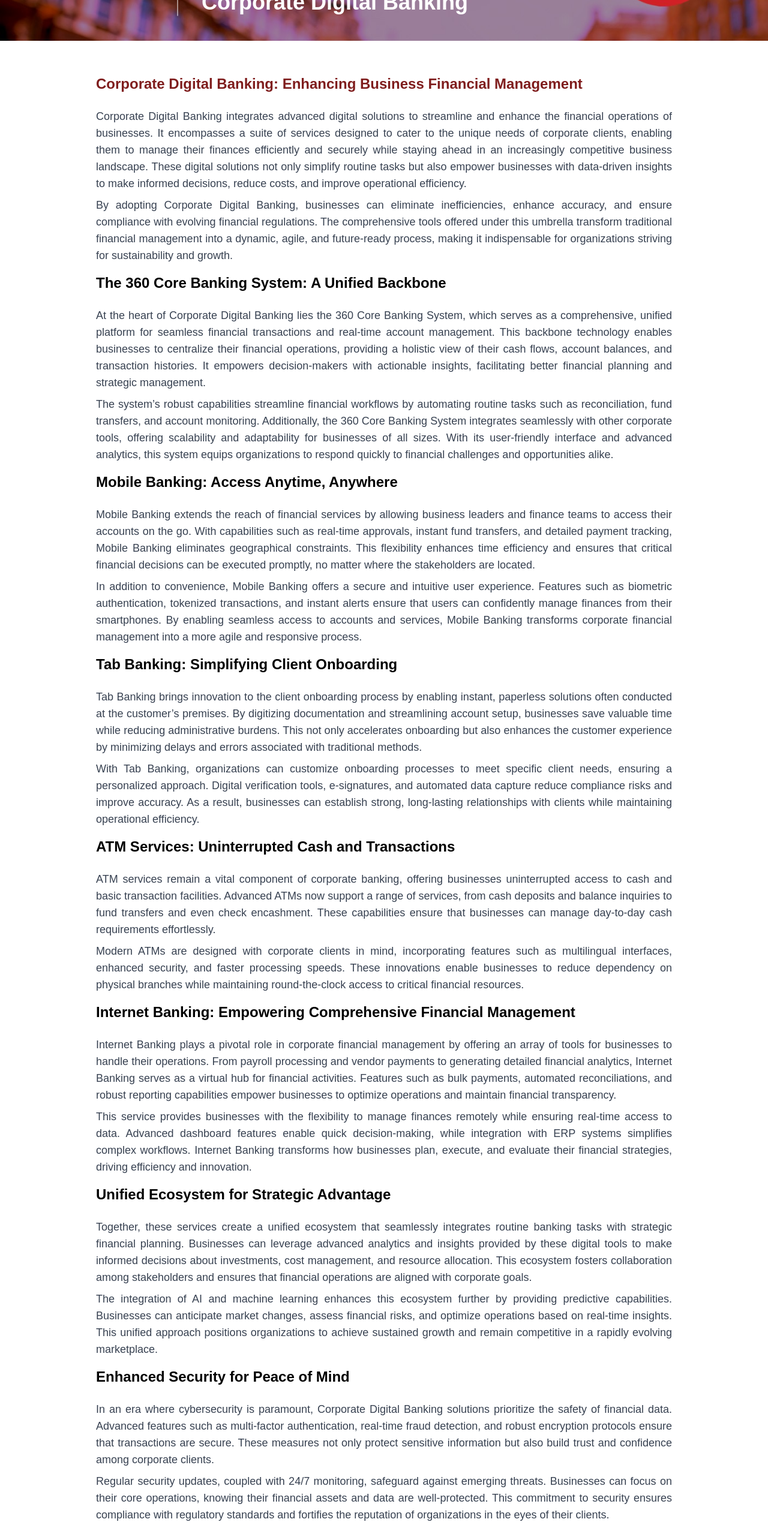
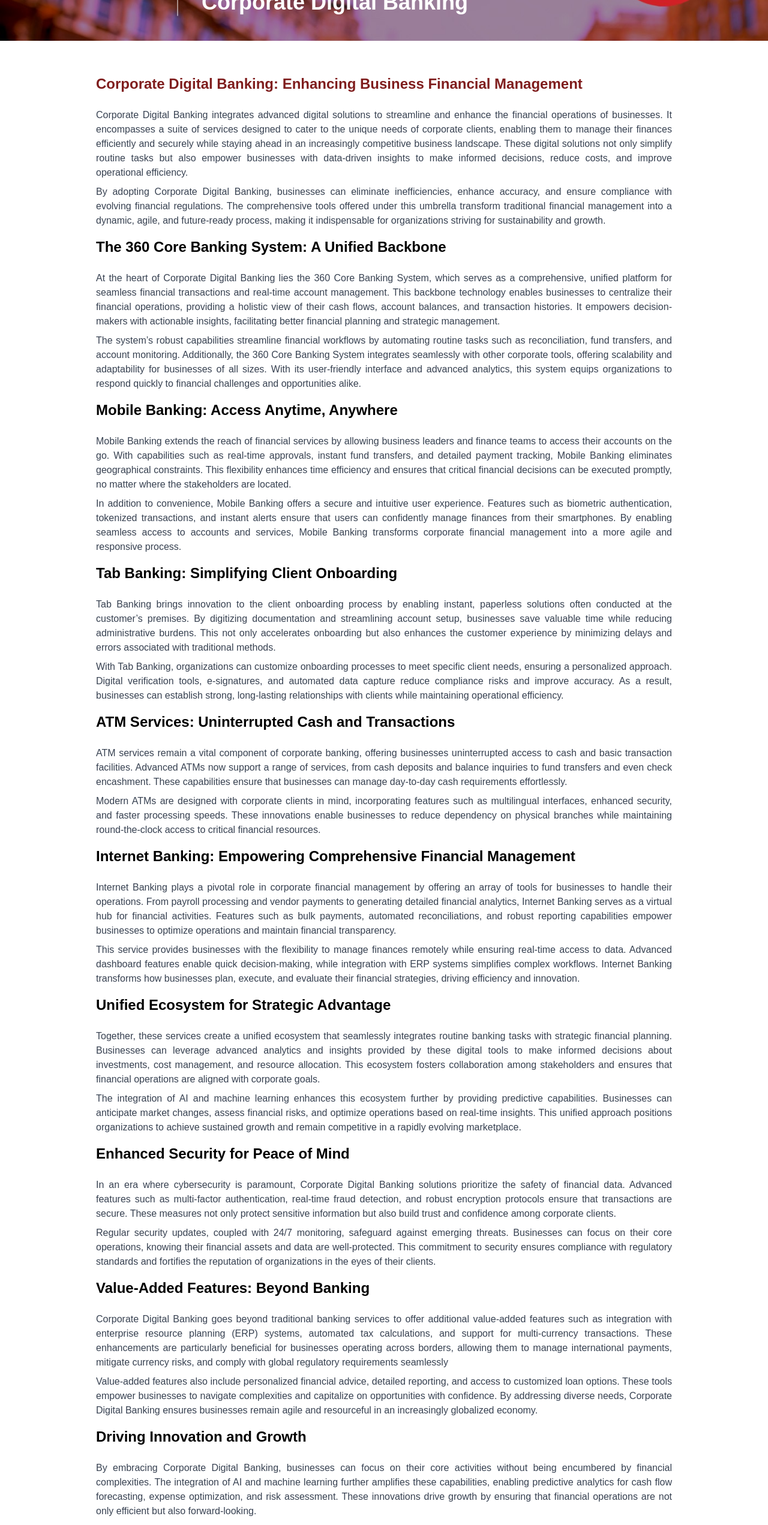
Before and after one commit to Anishp310/Sql-landing-page, a React (Vite) app in the folder client/: page /digital_banking in a window 1280 px wide. Shown: the part 234-2777 px from the top of the page at 60% size. Built offline with nearby package versions, Linux system fonts and the light colour scheme.

Commit message:
backend fixed

```diff
--- a/client/src/Admin/demo/DemoList.jsx
+++ b/client/src/Admin/demo/DemoList.jsx
@@ -36,11 +36,13 @@ const DemoList = () => {
   const handleDeleteClick = async (itemId) => {
     try {
       await fetch(`${SummaryApi.deleteAllDemo.url}/${itemId}`, {
+        method: 'DELETE',
         headers: {
+          'Content-Type': 'application/json',
           Authorization: `Bearer ${token}`,
         },
-        method: 'DELETE',
       });
+
       setDemo(demo.filter((item) => item.demo_id !== itemId));
       toast.success("Deleted Successfully");
     } catch (error) {
--- a/client/src/components/business/Pages/Atm.jsx
+++ b/client/src/components/business/Pages/Atm.jsx
@@ -28,7 +28,7 @@ const Atm = () => {
             <h2 className="mb-2 text-lg font-semibold text-red-900 md:mb-6 lg:text-2xl md:text-xl">
               ATM: Convenient Self-Service Banking
             </h2>
-            <div className="text-sm text-justify text-gray-700 md:text-base lg:text-lg">
+            <div className=" text-justify text-gray-700 md:text-base text-[13px]">
               <p className="mb-2">
                 ATMs provide 24/7 access to essential banking services,
                 including cash withdrawals, deposits, fund transfers, and
--- a/client/src/components/business/Pages/CoreBankingSystem.jsx
+++ b/client/src/components/business/Pages/CoreBankingSystem.jsx
@@ -28,7 +28,7 @@ const CoreBankingSystem = () => {
           <h2 className="mb-2 text-lg font-semibold text-red-900 md:mb-6 lg:text-2xl md:text-xl">
             360 Core Banking Software : Empowering Financial Institutions
           </h2>
-          <div className="text-sm text-justify md:text-base lg:text-lg">
+          <div className="md:text-base text-[13px] text-justify">
             <p className="mb-2">
               {" "}
               The 360 Core Banking Software is Jooneli Inc’s flagship product,
--- a/client/src/components/business/Pages/InternetBanking.jsx
+++ b/client/src/components/business/Pages/InternetBanking.jsx
@@ -28,7 +28,7 @@ const InternetBanking = () => {
           <h2 className="mb-2 text-lg font-semibold text-red-900 md:mb-6 lg:text-2xl md:text-xl">
           Internet Banking - Banking at Your Fingertips
           </h2>
-          <div className="text-sm text-justify text-gray-700 md:text-base lg:text-lg">
+          <div className=" text-justify text-gray-700 md:text-base text-[13px]">
               <p className="mb-2">
                 Internet banking enables users to manage their finances
                 conveniently through a secure online platform. It offers 24/7
--- a/client/src/components/business/Pages/MobileBanking.jsx
+++ b/client/src/components/business/Pages/MobileBanking.jsx
@@ -29,7 +29,7 @@ const MobileBanking = () => {
           <h2 className="mb-2 text-lg font-semibold text-red-900 md:mb-6 lg:text-2xl md:text-xl">
             Mobile Banking - Banking on the Go
           </h2>
-          <div className="text-sm text-justify text-gray-700 md:text-base lg:text-lg">
+          <div className=" text-justify text-gray-700 md:text-base text-[13px]">
             <p className="mb-2">
               Mobile banking offers users the convenience of managing their
               finances anytime, anywhere, through a secure mobile app. It
--- a/client/src/components/business/Pages/MobileTeller.jsx
+++ b/client/src/components/business/Pages/MobileTeller.jsx
@@ -28,7 +28,7 @@ const MobileTeller = () => {
           <h2 className="mb-2 text-lg font-semibold text-red-900 md:mb-6 lg:text-2xl md:text-xl">
             Mobile Teller: Personalized Banking at Your Doorstep
           </h2>
-          <div className="text-sm text-justify text-gray-700 md:text-base lg:text-lg">
+          <div className=" text-justify text-gray-700 md:text-base text-[13px]">
             <p className="mb-2">
               Mobile Teller services bring the bank to the customer, offering a
               convenient and personalized banking experience. Equipped with
--- a/client/src/components/home/DigitalBanking.jsx
+++ b/client/src/components/home/DigitalBanking.jsx
@@ -29,7 +29,7 @@ const DigitalBanking = () => {
             <h2 className="mb-2 text-lg font-semibold text-red-900 md:mb-6 lg:text-2xl md:text-xl">
               Corporate Digital Banking: Enhancing Business Financial Management{" "}
             </h2>
-            <div className="text-sm text-justify text-gray-700 md:text-base lg:text-lg">
+            <div className=" text-justify text-gray-700 md:text-base text-[13px]  ">
               <p className="mb-2">
                 Corporate Digital Banking integrates advanced digital solutions
                 to streamline and enhance the financial operations of
@@ -55,7 +55,7 @@ const DigitalBanking = () => {
               <h2 className="mb-2 text-lg font-semibold text-black md:mb-6 lg:text-2xl md:text-xl">
                 The 360 Core Banking System: A Unified Backbone
               </h2>
-              <div className="text-sm text-justify text-gray-700 md:text-base lg:text-lg">
+              <div className=" text-justify text-gray-700 md:text-base text-[13px]">
                 <p className="mb-2">
                   At the heart of Corporate Digital Banking lies the 360 Core
                   Banking System, which serves as a comprehensive, unified
@@ -84,7 +84,7 @@ const DigitalBanking = () => {
               <h2 className="mb-2 text-lg font-semibold text-black md:mb-6 lg:text-2xl md:text-xl">
                 Mobile Banking: Access Anytime, Anywhere{" "}
               </h2>
-              <div className="text-sm text-justify text-gray-700 md:text-base lg:text-lg">
+              <div className=" text-justify text-gray-700 md:text-base text-[13px]">
                 <p className="mb-2">
                   Mobile Banking extends the reach of financial services by
                   allowing business leaders and finance teams to access their
@@ -111,7 +111,7 @@ const DigitalBanking = () => {
               <h2 className="mb-2 text-lg font-semibold text-black md:mb-6 lg:text-2xl md:text-xl">
                 Tab Banking: Simplifying Client Onboarding
               </h2>
-              <div className="text-sm text-justify text-gray-700 md:text-base lg:text-lg">
+              <div className=" text-justify text-gray-700 md:text-base text-[13px]">
                 <p className="mb-2">
                   Tab Banking brings innovation to the client onboarding process
                   by enabling instant, paperless solutions often conducted at
@@ -138,7 +138,7 @@ const DigitalBanking = () => {
               <h2 className="mb-2 text-lg font-semibold text-black md:mb-6 lg:text-2xl md:text-xl">
                 ATM Services: Uninterrupted Cash and Transactions
               </h2>
-              <div className="text-sm text-justify text-gray-700 md:text-base lg:text-lg">
+              <div className=" text-justify text-gray-700 md:text-base text-[13px]">
                 <p className="mb-2">
                   ATM services remain a vital component of corporate banking,
                   offering businesses uninterrupted access to cash and basic
@@ -163,7 +163,7 @@ const DigitalBanking = () => {
               <h2 className="mb-2 text-lg font-semibold text-black md:mb-6 lg:text-2xl md:text-xl">
                 Internet Banking: Empowering Comprehensive Financial Management
               </h2>
-              <div className="text-sm text-justify text-gray-700 md:text-base lg:text-lg">
+              <div className=" text-justify text-gray-700 md:text-base text-[13px]">
                 <p className="mb-2">
                   Internet Banking plays a pivotal role in corporate financial
                   management by offering an array of tools for businesses to
@@ -190,7 +190,7 @@ const DigitalBanking = () => {
               <h2 className="mb-2 text-lg font-semibold text-black md:mb-6 lg:text-2xl md:text-xl">
                 Unified Ecosystem for Strategic Advantage
               </h2>
-              <div className="text-sm text-justify text-gray-700 md:text-base lg:text-lg">
+              <div className=" text-justify text-gray-700 md:text-base text-[13px]">
                 <p className="mb-2">
                   Together, these services create a unified ecosystem that
                   seamlessly integrates routine banking tasks with strategic
@@ -217,7 +217,7 @@ const DigitalBanking = () => {
               <h2 className="mb-2 text-lg font-semibold text-black md:mb-6 lg:text-2xl md:text-xl">
                 Enhanced Security for Peace of Mind
               </h2>
-              <div className="text-sm text-justify text-gray-700 md:text-base lg:text-lg">
+              <div className=" text-justify text-gray-700 md:text-base text-[13px]">
                 <p className="mb-2">
                   In an era where cybersecurity is paramount, Corporate Digital
                   Banking solutions prioritize the safety of financial data.
@@ -242,7 +242,7 @@ const DigitalBanking = () => {
               <h2 className="mb-2 text-lg font-semibold text-black md:mb-6 lg:text-2xl md:text-xl">
                 Value-Added Features: Beyond Banking
               </h2>
-              <div className="text-sm text-justify text-gray-700 md:text-base lg:text-lg">
+              <div className=" text-justify text-gray-700 md:text-base text-[13px]">
                 <p className="mb-2">
                   Corporate Digital Banking goes beyond traditional banking
                   services to offer additional value-added features such as
@@ -269,7 +269,7 @@ const DigitalBanking = () => {
               <h2 className="mb-2 text-lg font-semibold text-black md:mb-6 lg:text-2xl md:text-xl">
                 Driving Innovation and Growth
               </h2>
-              <div className="text-sm text-justify text-gray-700 md:text-base lg:text-lg">
+              <div className=" text-justify text-gray-700 md:text-base text-[13px]">
                 <p className="mb-2">
                   By embracing Corporate Digital Banking, businesses can focus
                   on their core activities without being encumbered by financial
```
Also changed, not shown: client/src/components/home/Trading.jsx (+6 -6 lines), client/src/common/index.js (line endings or trailing spaces), 2 other files (tests, documents, lock files or other folders).
